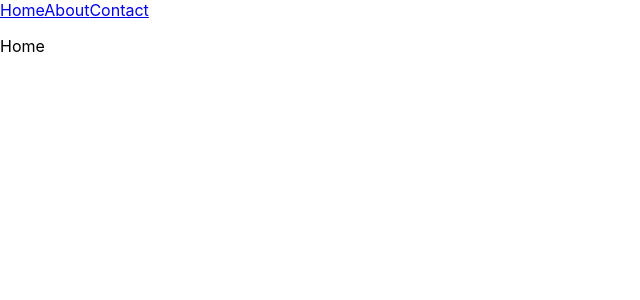
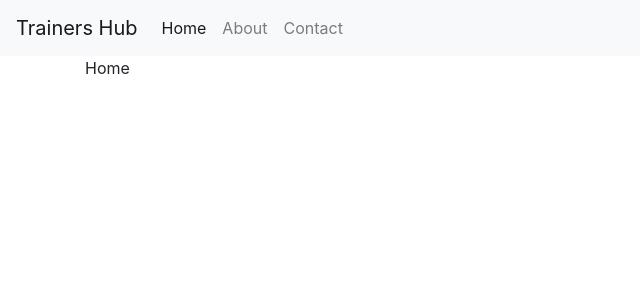
Before and after one commit to sundarkurs/Project.TrainersHub, a React (Create React App) app in the folder trainers-hub-frontend/: page / in a window 1280 px wide. Shown: the top 300 px of the page, without its empty margins (0-640 px from the left). Built offline with nearby package versions, Linux system fonts and the light colour scheme.

Commit message:
React - navigation implementation

```diff
--- a/trainers-hub-frontend/package.json
+++ b/trainers-hub-frontend/package.json
@@ -3,6 +3,7 @@
   "version": "0.1.0",
   "private": true,
   "dependencies": {
+    "bootstrap": "^4.2.1",
     "react": "^16.7.0",
     "react-dom": "^16.7.0",
     "react-router-dom": "^4.3.1",
--- a/trainers-hub-frontend/src/App.js
+++ b/trainers-hub-frontend/src/App.js
@@ -2,28 +2,26 @@
 
 import { BrowserRouter, Route, Switch } from 'react-router-dom';
 
-
+import Header from "./components/Header"
 import Home from "./components/Home"
 import Contact from "./components/Contact"
 import About from "./components/About"
 import Error from "./components/Error"
-import Navigation from "./components/Navigation"
 
 class App extends Component {
   render() {
     return (
         <BrowserRouter>
           <div>
-          <Navigation></Navigation>
-
+            <Header/>
+            <div className="container">
               <Switch>
                   <Route path="/" component={Home} exact />
                   <Route path="/contact" component={Contact} />
                   <Route path="/about" component={About} />
-
                   <Route component={Error} />
-
               </Switch>
+            </div>
           </div>
         </BrowserRouter>
     );
--- /dev/null
+++ b/trainers-hub-frontend/src/components/Header.js
@@ -0,0 +1,15 @@
+import React from "react";
+import Navigation from "../components/Navigation"
+
+const Header = () => {
+    return(
+        <nav className="navbar navbar-expand-lg navbar-light bg-light">
+            <a className="navbar-brand" href="#">Trainers Hub</a>
+             <div className="collapse navbar-collapse" id="navbarText">
+                <Navigation />
+            </div>
+        </nav>
+    );
+};
+
+export default Header;
--- a/trainers-hub-frontend/src/components/Navigation.js
+++ b/trainers-hub-frontend/src/components/Navigation.js
@@ -4,9 +4,17 @@
 const Navigation = () => {
     return(
         <div>
-            <NavLink to="/">Home</NavLink>
-            <NavLink to="/about">About</NavLink>
-            <NavLink to="/contact">Contact</NavLink>
+            <ul className="navbar-nav mr-auto">
+                <li className="nav-item">
+                    <NavLink className="nav-link" to="/">Home</NavLink>
+                </li>
+                <li class="nav-item">
+                    <NavLink className="nav-link" to="/about">About</NavLink>
+                </li>
+                <li class="nav-item">
+                    <NavLink className="nav-link" to="/contact">Contact</NavLink>
+                </li>
+            </ul>
         </div>
     );
 };
--- a/trainers-hub-frontend/src/index.js
+++ b/trainers-hub-frontend/src/index.js
@@ -4,6 +4,8 @@
 import App from './App';
 import * as serviceWorker from './serviceWorker';
 
+import "bootstrap/dist/css/bootstrap.css";
+
 ReactDOM.render(<App />, document.getElementById('root'));
 
 serviceWorker.unregister();
```
Also changed, not shown: 1 other file (tests, documents, lock files or other folders). Lines whose indentation alone changed are shown as unchanged.
